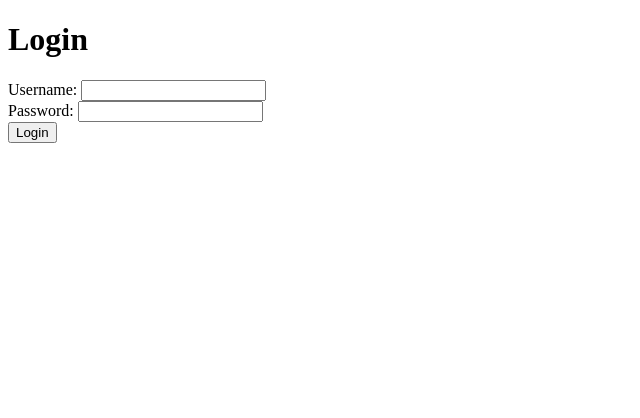
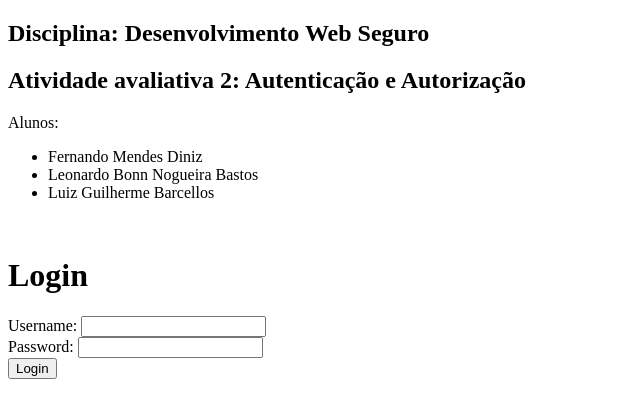
Before and after one commit to leobonn1/sec-web-dev-app, a Flask app: page /login in a window 1280 px wide. Shown: the top 418 px of the page, without its empty margins (0-640 px from the left). Run offline with Flask 3, Linux system fonts and the light colour scheme.

Commit message:
Update login.html

```diff
--- a/dws1/templates/login.html
+++ b/dws1/templates/login.html
@@ -4,6 +4,15 @@
         <title>Login</title>
     </head>
     <body>
+        <h2>Disciplina: Desenvolvimento Web Seguro</h2>
+        <h2>Atividade avaliativa 2: Autenticação e Autorização</h2>
+        Alunos:
+        <ul>
+            <li>Fernando Mendes Diniz</li>
+            <li>Leonardo Bonn Nogueira Bastos</li>
+            <li>Luiz Guilherme Barcellos</li>
+        </ul>
+        <br/>
         <h1>Login</h1>
         <form method="post">
             <label for="username">Username:</label>
```
